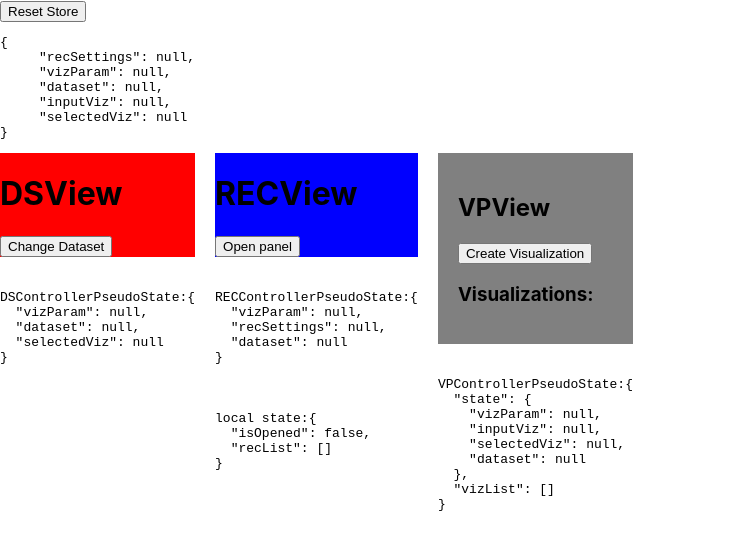
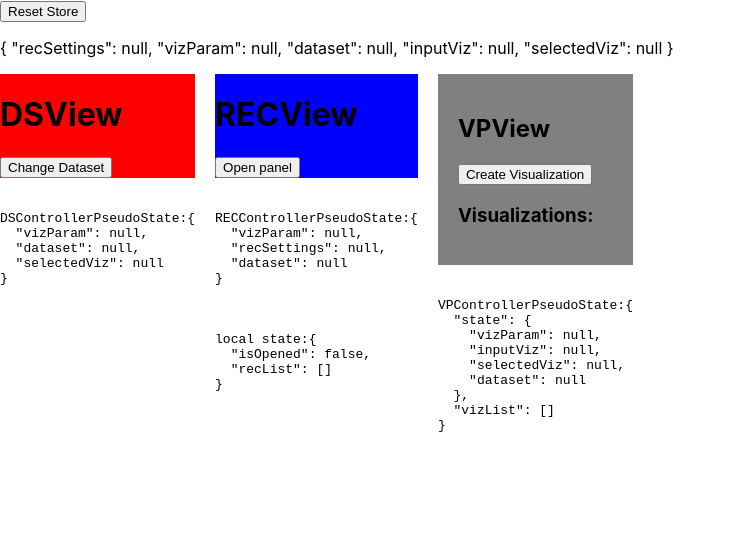
Before and after one commit to Tthide/VizREvent, a React (Create React App) app in the folder vizrevent/: page / in a window 1280 px wide. Shown: the top 550 px of the page, without its empty margins (0-736 px from the left). Built offline with nearby package versions, Linux system fonts and the light colour scheme.

Commit message:
debugging refactoring

```diff
--- a/vizrevent/src/App.js
+++ b/vizrevent/src/App.js
@@ -22,7 +22,7 @@ function App() {
     <>
       <div>
         <button onClick={handleStoreReset}>Reset Store</button>
-        <pre>{JSON.stringify(state, null, 5)}</pre>
+        <p>{JSON.stringify(state, null, 5)}</p>
       </div>
       <div style={{ display: 'flex', gap: '20px' }}>
         <div style={{ display: 'flex', gap: '20px', flexDirection: 'column' }}>
```
